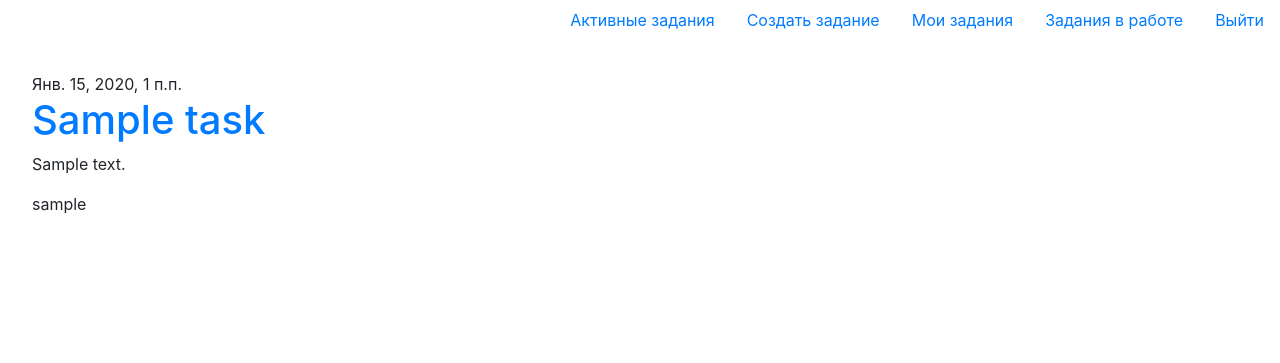
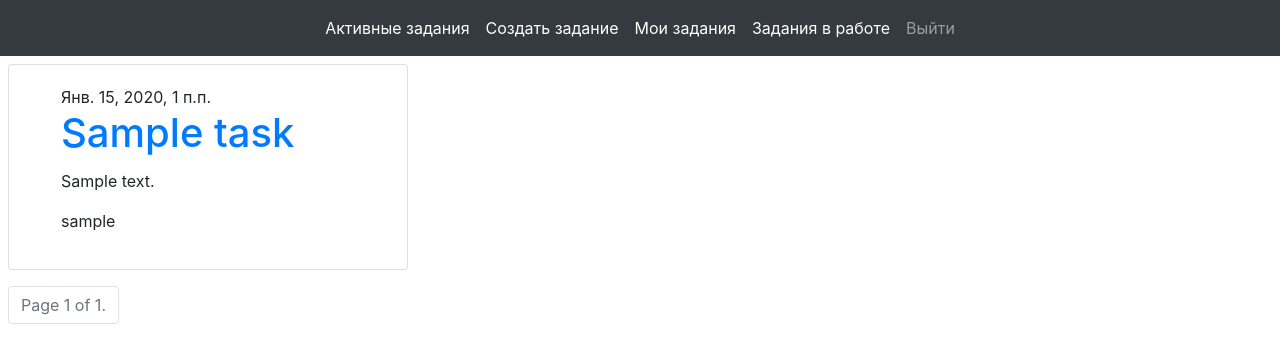
Before and after one commit to IanKir/django_girls, a Django app: page /task/list/user-set/ in a window 1280 px wide. Shown: the top 363 px of the page. Run offline with Django 3.2, Linux system fonts and the light colour scheme; a user stored in the database is signed in; tables that the repository leaves empty hold one stand-in row (values such as "Sample post"); some libraries are stand-ins or nearby versions.

Commit message:
Add pagination on task_board

```diff
--- a/core/static/css/main_page.css
+++ b/core/static/css/main_page.css
@@ -9,7 +9,3 @@
 .task {
     padding-left: 2em;
 }
-
-.my_nav {
-    padding-bottom: 2em;
-}
--- a/core/templates/mainpage/mainpage_template.html
+++ b/core/templates/mainpage/mainpage_template.html
@@ -11,8 +11,9 @@
 </head>
 <body>
 
-<div class="my_nav">
-    <ul class="nav justify-content-end">
+<div class="sticky-top">
+    <nav class="navbar navbar-expand-lg navbar-dark bg-dark d-flex justify-content-around">
+        <ul class="navbar-nav">
             {% if user.is_authenticated %}
                 <li class="nav-item">
                     <a class="nav-link active" href="{% url 'task_board_page' %}">Активные задания</a>
@@ -29,15 +30,16 @@
             {% endif %}
             <li class="nav-item">
                 {% if user.is_authenticated %}
-                <a class="nav-link action-login" href="{% url 'user_logout' %}">Выйти</a>
+                    <a class="nav-link action-logout" href="{% url 'user_logout' %}">Выйти</a>
                 {% else %}
                     <a class="nav-link action-login" href="{% url 'sign_in_user' %}">Войти</a>
                 {% endif %}
             </li>
         </ul>
+    </nav>
 </div>
 
-<div>
+<div class="d-flex flex-column">
     {% block content %}
     {% endblock %}
 </div>
--- a/core/templates/mainpage/task_board.html
+++ b/core/templates/mainpage/task_board.html
@@ -1,18 +1,54 @@
 {% extends 'mainpage/mainpage_template.html' %}
+{% load static %}
 
 {% block content %}
     {% if tasks %}
         {% for task in tasks %}
-            <div class="task">
-                <div class="date">
-                    {{ task.published_date }}
+            <div class="task card" style="width: 25rem; margin: 0.5rem;">
+                <div class="card-body">
+                    <div class="date">
+                        {{ task.published_date }}
+                    </div>
+                    <div class="card-title">
+                        <h1><a href="{% url 'task_detail' pk=task.pk %}">{{ task.title }}</a></h1>
+                    </div>
+                    <div class="card-text">
+                        <p class="text">{{ task.text|linebreaksbr }}</p>
+                        <p class="author">{{ task.author|linebreaksbr }}</p>
+                    </div>
                 </div>
-                <h1><a href="{% url 'task_detail' pk=task.pk %}">{{ task.title }}</a></h1>
-                <p class="text">{{ task.text|linebreaksbr }}</p>
-                <p class="author">{{ task.author|linebreaksbr }}</p>
             </div>
         {% endfor %}
+
+        <nav aria-label="..." style="margin: 0.5rem;">
+            <ul class="pagination">
+                {% if tasks.has_previous %}
+                    <li class="page-item">
+                        <a class="page-link" href="?page=1">&laquo; first</a>
+                    </li>
+                    <li class="page-item">
+                        <a class="page-link" href="?page={{ tasks.previous_page_number }}">previous</a>
+
+                    </li>
+                {% endif %}
+                <li class="page-item disabled">
+                    <span class="page-link">
+                    Page {{ tasks.number }} of {{ tasks.paginator.num_pages }}.
+                    </span>
+                </li>
+                {% if tasks.has_next %}
+                    <li class="page-item">
+                        <a class="page-link" href="?page={{ tasks.next_page_number }}">next</a>
+                    </li>
+                    <li class="page-item">
+                        <a class="page-link" href="?page={{ tasks.paginator.num_pages }}">last &raquo;</a>
+                    </li>
+                {% endif %}
+            </ul>
+        </nav>
     {% else %}
         <p class="text">Здесь пока нет задач для вас.</p>
     {% endif %}
+
+
 {% endblock %}
--- a/core/views.py
+++ b/core/views.py
@@ -1,6 +1,7 @@
 """Модуль обработки запросов от пользователя."""
 from django.contrib.auth.models import User
 from django.contrib.auth import authenticate, login, logout
+from django.core.paginator import Paginator, PageNotAnInteger, EmptyPage
 from django.db import DatabaseError
 from django.shortcuts import render, get_object_or_404, redirect
 from django.utils import timezone
@@ -16,6 +17,30 @@ from core.models import Task, Profile
 #  оно потом убирается из общего списка
 # todo: добавить возможность снятия задачи
 #  с выполнения пользователем, который ее создал
+
+def get_tasks_paginator(tasks, pages_quantity, page):
+    """Выполняет пагинацию запроса из БД.
+
+    Arguments:
+        tasks: задачи из БД
+        pages_quantity: количнство страниц для пагинации
+        page: номер страницы из запроса клиента
+
+    Return:
+        tasks: задачи после пагинации
+    """
+    paginator = Paginator(tasks, pages_quantity)
+
+    try:
+        tasks = paginator.get_page(page)
+    except PageNotAnInteger:
+        tasks = paginator.get_page(1)
+    except EmptyPage:
+        tasks = paginator.get_page(paginator.num_pages)
+
+    return tasks
+
+
 def task_board_page(request):
     """Все задачи, кроме тех, что создал пользователь и которые он выполняет.
 
@@ -31,17 +56,27 @@ def task_board_page(request):
     """
     if request.method == 'GET':
         if request.user.is_authenticated:
-            tasks = Task.objects.filter(
-                published_date__lte=timezone.now(),
-            ).exclude(
-                author=request.user,
-            ).exclude(
-                executor=request.user.profile,
-            ).order_by('published_date')
+            page = request.GET.get('page')
+            try:
+                tasks = Task.objects.filter(
+                    published_date__lte=timezone.now(),
+                ).exclude(
+                    author=request.user,
+                ).exclude(
+                    executor=request.user.profile,
+                ).order_by('published_date')
+            except DatabaseError:
+                tasks = {}
+
+            tasks_to_response = get_tasks_paginator(
+                tasks=tasks,
+                pages_quantity=7,
+                page=page,
+            )
             return render(
                 request=request,
                 template_name='mainpage/task_board.html',
-                context={'tasks': tasks},
+                context={'tasks': tasks_to_response},
             )
         return redirect(to='user_login')
 
@@ -61,14 +96,24 @@ def task_board_set(request):
     """
     if request.method == 'GET':
         if request.user.is_authenticated:
-            tasks = Task.objects.filter(
-                published_date__lte=timezone.now(),
-                author=request.user,
-            ).order_by('published_date')
+            page = request.GET.get('page')
+            try:
+                tasks = Task.objects.filter(
+                    published_date__lte=timezone.now(),
+                    author=request.user,
+                ).order_by('published_date')
+            except DatabaseError:
+                tasks = {}
+
+            tasks_to_response = get_tasks_paginator(
+                tasks=tasks,
+                pages_quantity=7,
+                page=page,
+            )
             return render(
                 request=request,
                 template_name='mainpage/task_board.html',
-                context={'tasks': tasks},
+                context={'tasks': tasks_to_response},
             )
         return redirect(to='user_login')
 
@@ -88,14 +133,24 @@ def task_board_performs(request):
     """
     if request.user.is_authenticated:
         if request.method == 'GET':
-            tasks = Task.objects.filter(
-                published_date__lte=timezone.now(),
-                executor=request.user.profile,
-            ).order_by('published_date')
+            page = request.GET.get('page')
+            try:
+                tasks = Task.objects.filter(
+                    published_date__lte=timezone.now(),
+                    executor=request.user.profile,
+                ).order_by('published_date')
+            except DatabaseError:
+                tasks = {}
+
+            tasks_to_response = get_tasks_paginator(
+                tasks=tasks,
+                pages_quantity=7,
+                page=page,
+            )
             return render(
                 request=request,
                 template_name='mainpage/task_board.html',
-                context={'tasks': tasks},
+                context={'tasks': tasks_to_response},
             )
     return redirect(to='user_login')
 
@@ -360,8 +415,8 @@ def sign_up_user(request):
                 template_name='login/user_sign_up.html',
                 context={
                     'problem_description': (
-                        'Пароль должен быть длиннее ' +
-                        '{0} символов'.format(required_password_len)
+                            'Пароль должен быть длиннее ' +
+                            '{0} символов'.format(required_password_len)
                     ),
                     **request_values,
                 },
@@ -381,7 +436,7 @@ def sign_up_user(request):
                 context={
                     'problem_description': (
                         'Такой пользователь уже существует ' +
-                        'или {0}'.format(data_base_error),
+                        'или {0}'.format(str(data_base_error)),
                     ),
                 },
             )
```
Lines whose indentation alone changed are shown as unchanged.
